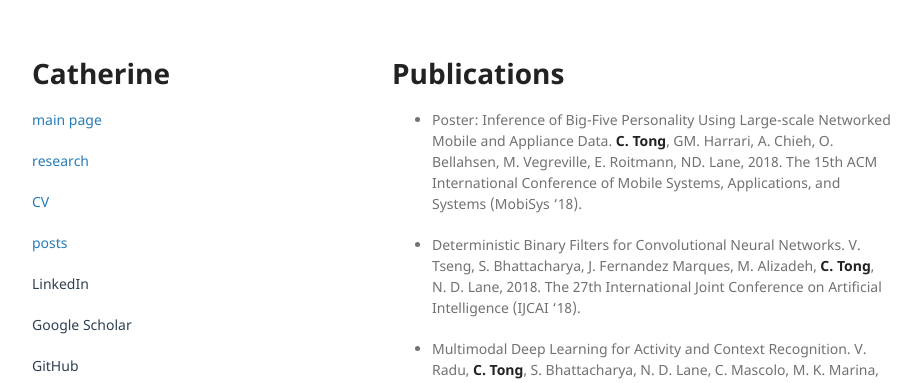
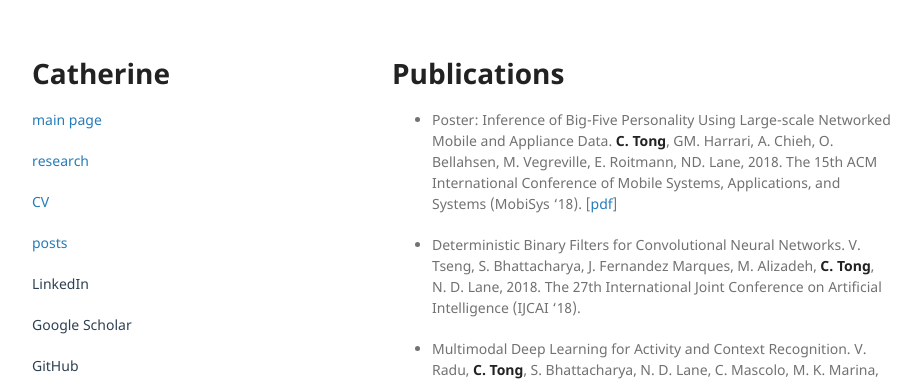
Before and after one commit to egctong/egctong.github.io, a Jekyll site: the page built from research/research_index.md, in a window 1280 px wide. Shown: the top 383 px of the page, without its empty margins (178-1099 px from the left). Built offline with Jekyll 4.4.1, drawn with Linux system fonts in a browser that asks for light colours; our own code applies the rules of GitHub Pages for plain Markdown files.

Commit message:
Update research_index.md

```diff
--- a/research/research_index.md
+++ b/research/research_index.md
@@ -5,7 +5,7 @@ layout: default
 # [](#nn)Publications
 
 * Poster: Inference of Big-Five Personality Using Large-scale Networked Mobile
-and Appliance Data. __C. Tong__, GM. Harrari, A. Chieh, O. Bellahsen, M. Vegreville, E. Roitmann, ND. Lane, 2018. The 15th ACM International Conference of Mobile Systems, Applications, and Systems (MobiSys '18).
+and Appliance Data. __C. Tong__, GM. Harrari, A. Chieh, O. Bellahsen, M. Vegreville, E. Roitmann, ND. Lane, 2018. The 15th ACM International Conference of Mobile Systems, Applications, and Systems (MobiSys '18). [[pdf](https://dl.acm.org/citation.cfm?id=3210823)]
 
 * Deterministic Binary Filters for Convolutional Neural Networks. V. Tseng, S. Bhattacharya, J. Fernandez Marques, M. Alizadeh, __C. Tong__, N. D. Lane, 2018. The 27th International Joint Conference on Artificial Intelligence (IJCAI '18).
 
```
